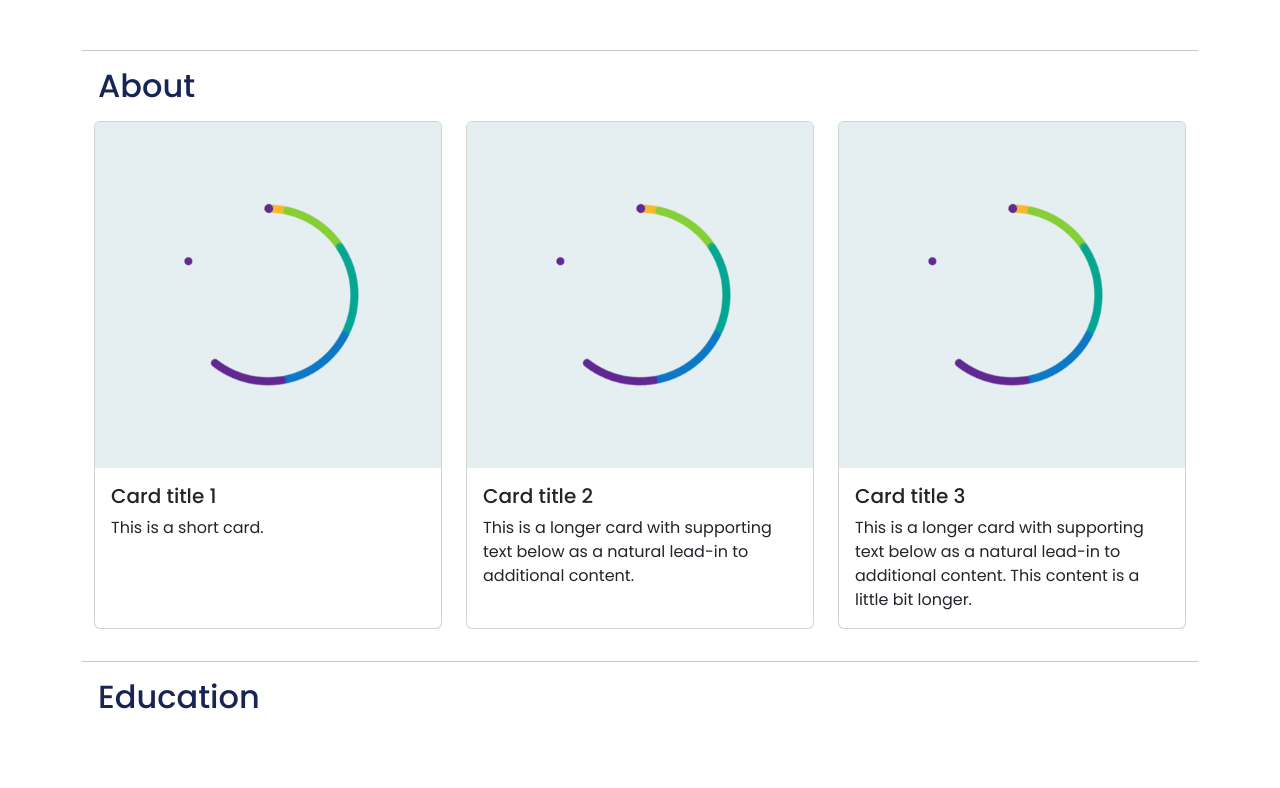
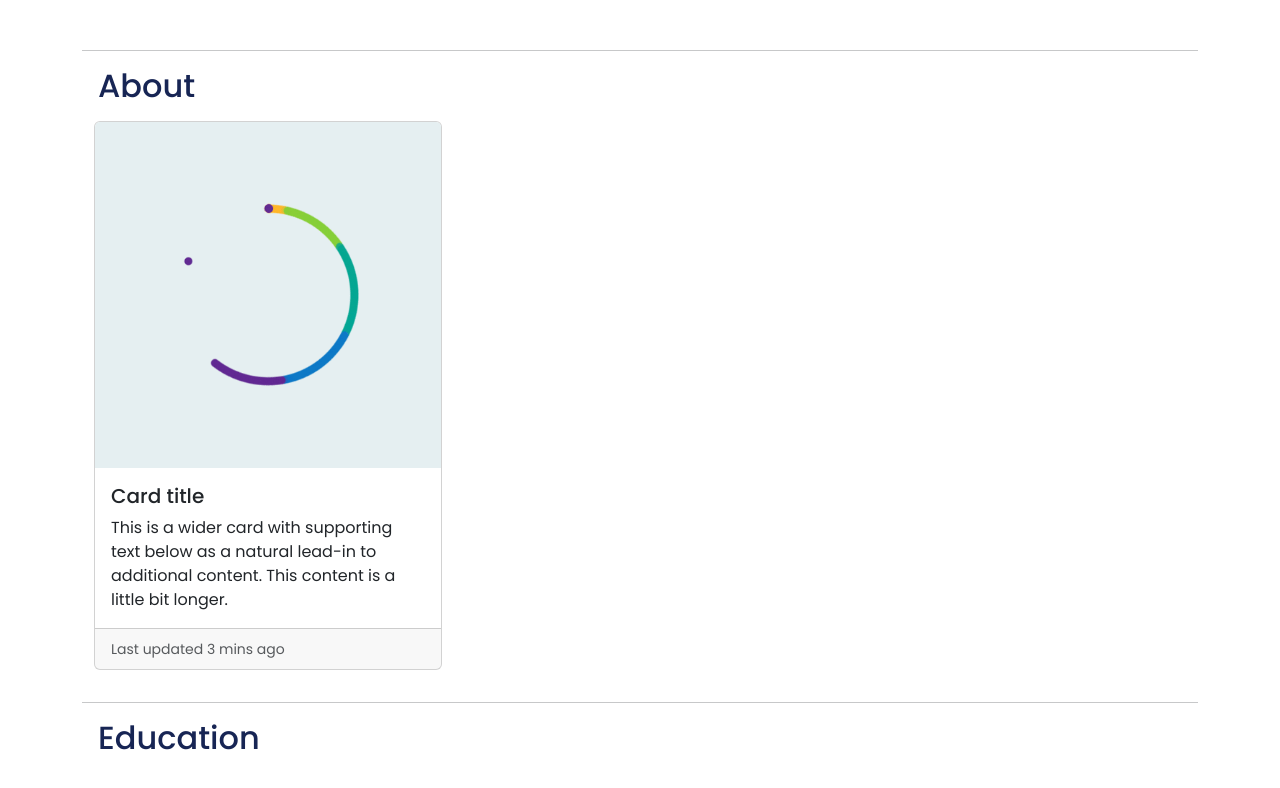
Before and after one commit to amaralBruno27866/the_hall_of_bones, a React (Vite) app in the folder myPortfolio/: page / in a window 1280 px wide. Shown: the part 540-1328 px from the top of the page. Built offline with nearby package versions, Linux system fonts and the light colour scheme; grey boxes are pictures that could not be loaded.

Commit message:
Update: change the card styles on About

```diff
--- a/myPortfolio/src/frontend/components/about.jsx
+++ b/myPortfolio/src/frontend/components/about.jsx
@@ -14,28 +14,13 @@ export function About() {
         <div className="row row-cols-1 row-cols-md-3 g-4">
           <div className="col">
             <div className="card h-100">
-              <img src={loading} className="card-img-top" alt="Loading..." />
+              <img src={loading} className="card-img-top" alt="..."/>
               <div className="card-body">
-                <h5 className="card-title">Card title 1</h5>
-                <p className="card-text">This is a short card.</p>
+                <h5 className="card-title">Card title</h5>
+                <p className="card-text">This is a wider card with supporting text below as a natural lead-in to additional content. This content is a little bit longer.</p>
               </div>
-            </div>
-          </div>
-          <div className="col">
-            <div className="card h-100">
-              <img src={loading} className="card-img-top" alt="Loading..." />
-              <div className="card-body">
-                <h5 className="card-title">Card title 2</h5>
-                <p className="card-text">This is a longer card with supporting text below as a natural lead-in to additional content.</p>
-              </div>
-            </div>
-          </div>
-          <div className="col">
-            <div className="card h-100">
-              <img src={loading} className="card-img-top" alt="Loading..." />
-              <div className="card-body">
-                <h5 className="card-title">Card title 3</h5>
-                <p className="card-text">This is a longer card with supporting text below as a natural lead-in to additional content. This content is a little bit longer.</p>
+              <div className="card-footer">
+                <small className="text-body-secondary">Last updated 3 mins ago</small>
               </div>
             </div>
           </div>
```
